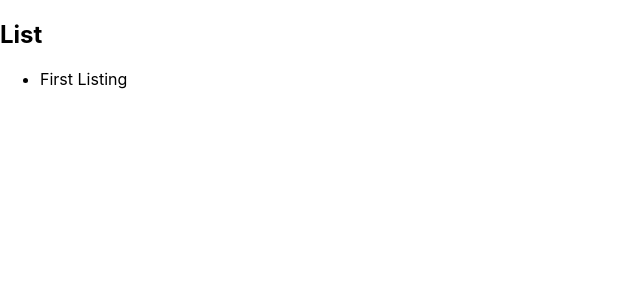
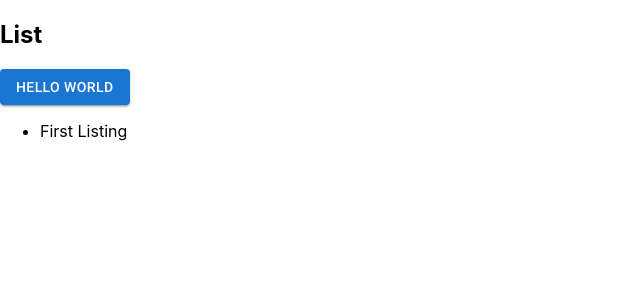
Before and after one commit to agersea/redux-poc, a Next.js app: page /listings in a window 1280 px wide. Shown: the top 300 px of the page, without its empty margins (0-640 px from the left). Built offline with nearby package versions, Linux system fonts and the light colour scheme.

Commit message:
MUI Installation

```diff
--- a/package.json
+++ b/package.json
@@ -8,6 +8,11 @@
     "test": "jest"
   },
   "dependencies": {
+    "@emotion/react": "^11.11.0",
+    "@emotion/styled": "^11.11.0",
+    "@fontsource/roboto": "^4.5.8",
+    "@mui/icons-material": "^5.11.16",
+    "@mui/material": "^5.12.3",
     "@reduxjs/toolkit": "^1.3.6",
     "next": "latest",
     "react": "^18.1.0",
--- a/src/listings/List.tsx
+++ b/src/listings/List.tsx
@@ -1,5 +1,6 @@
 import React, { useState } from 'react'
 import { useSelector, useDispatch } from 'react-redux'
+import Button from '@mui/material/Button';
 import {AppState} from '../store'
 import {Dto} from './dtos'
 
@@ -8,6 +9,7 @@
   const dl: Dto[] = useSelector((s: AppState) => s.listings.list)
   return <>
     <h2>List</h2>
+    <Button variant="contained">Hello World</Button>
     <ul>
       { dl.map((e: Dto) => { return <li key={e.id}>{e.title}</li> }) }
     </ul>
--- a/src/pages/_app.tsx
+++ b/src/pages/_app.tsx
@@ -1,4 +1,9 @@
 import '../styles/globals.css'
+import '@fontsource/roboto/300.css';
+import '@fontsource/roboto/400.css';
+import '@fontsource/roboto/500.css';
+import '@fontsource/roboto/700.css';
+
 
 import { Provider } from 'react-redux'
 import type { AppProps } from 'next/app'
--- a/src/pages/index.tsx
+++ b/src/pages/index.tsx
@@ -11,6 +11,7 @@
       <Head>
         <title>Redux Toolkit</title>
         <link rel="icon" href="/favicon.ico" />
+        <meta name="viewport" content="initial-scale=1, width=device-width" />
       </Head>
       <header className={styles.header}>
         <Counter />
```
Also changed, not shown: 1 other file (tests, documents, lock files or other folders).
